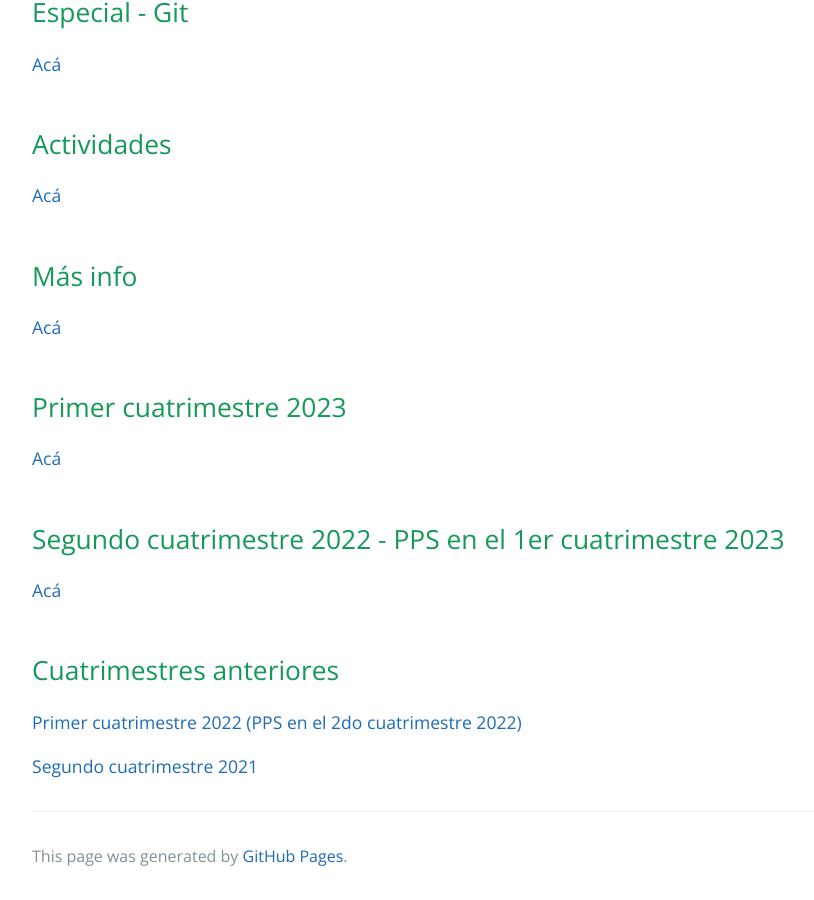
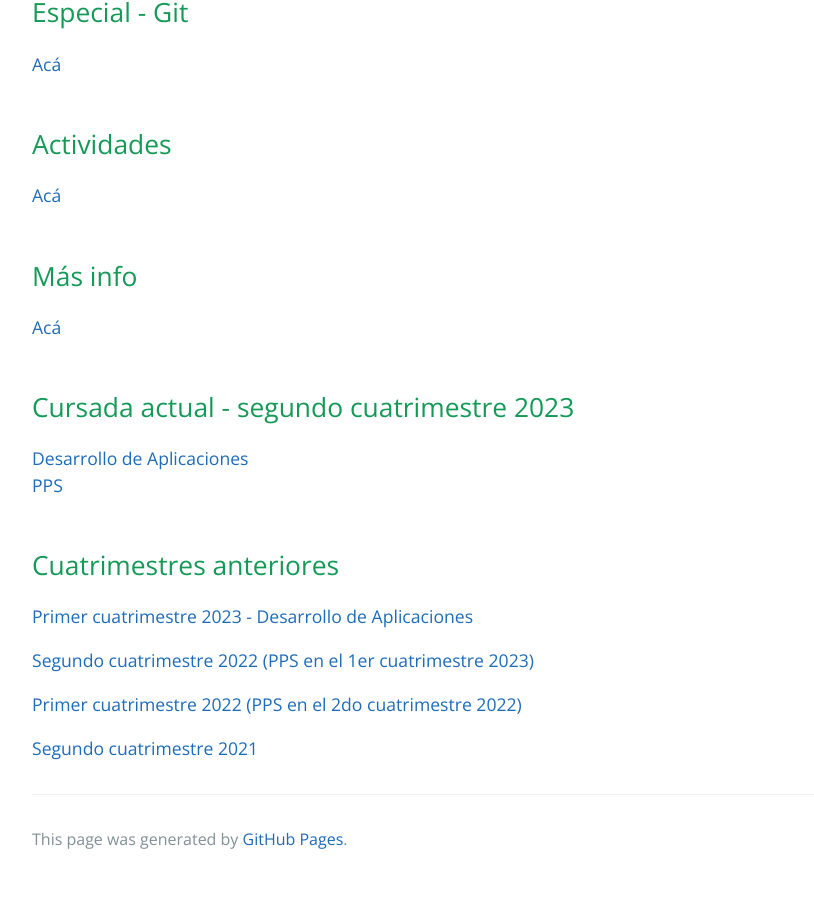
Before and after one commit to unahur-desapp/unahur-desapp-site, a Jekyll site: the page built from index.md, in a window 1280 px wide and 900 px high, scrolled down 1196 px. Shown: the whole window, without its empty margins (192-1006 px from the left). Built offline with Jekyll 4.4.1, drawn with Linux system fonts in a browser that asks for light colours.

Commit message:
2023s2 - acomodo index y arranco con página PPS

```diff
--- a/index.md
+++ b/index.md
@@ -38,13 +38,15 @@ El grupo docente de la materia está formado por
 ## Más info
 [Acá](./mas-info)
 
-## Primer cuatrimestre 2023
-[Acá](./cuatrimestres/2023s1)
-
-## Segundo cuatrimestre 2022 - PPS en el 1er cuatrimestre 2023
-[Acá](./cuatrimestres/2022s2)
+## Cursada actual - segundo cuatrimestre 2023
+[Desarrollo de Aplicaciones](./cuatrimestres/2023s2-desapp)
+[PPS](./cuatrimestres/2023s2-pps)
 
 ## Cuatrimestres anteriores
+[Primer cuatrimestre 2023 - Desarrollo de Aplicaciones](./cuatrimestres/2023s1)
+
+[Segundo cuatrimestre 2022 (PPS en el 1er cuatrimestre 2023)](./cuatrimestres/2022s2)
+
 [Primer cuatrimestre 2022 (PPS en el 2do cuatrimestre 2022)](./cuatrimestres/2022s1)
 
 [Segundo cuatrimestre 2021](./cuatrimestres/2021s2)
```
Also changed, not shown: cuatrimestres/2023s2-desapp.md (+7 -3 lines), cuatrimestres/2023s2-pps.md (added, +28 -0 lines).
